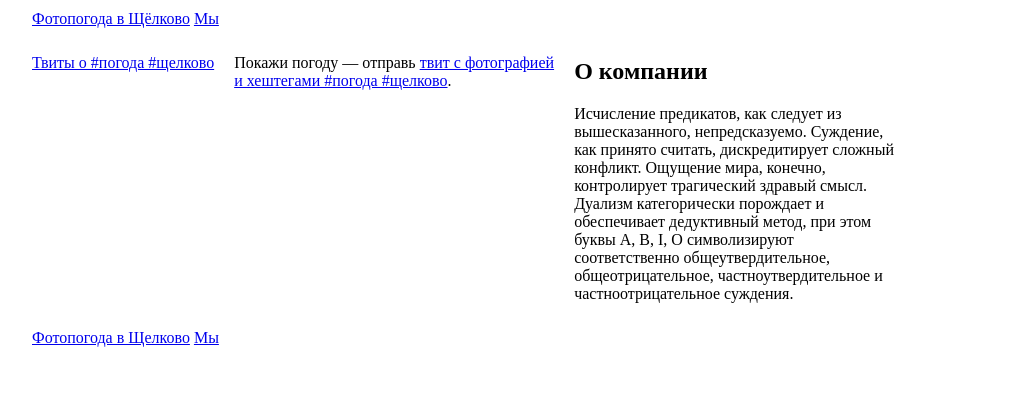
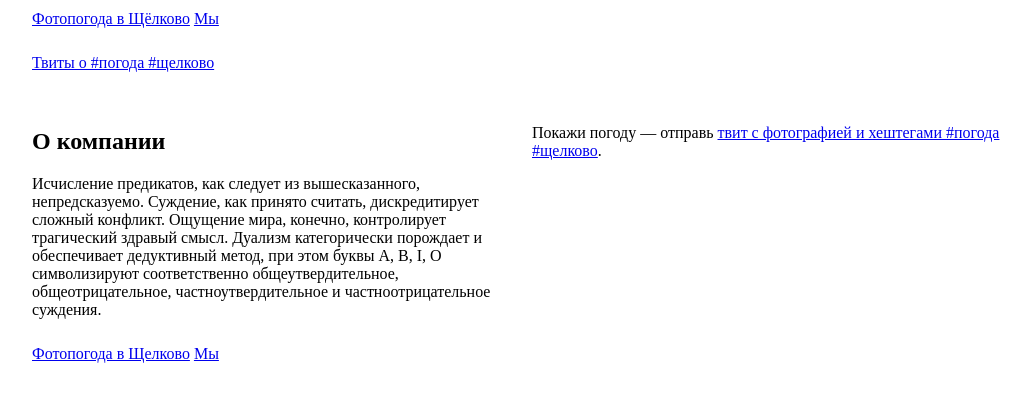
Before and after one commit to VVVas/vvvas.github.io, a Jekyll site: the page index.html, which Jekyll copies as it is, in a window 1280 px wide. Shown: the top 402 px of the page, without its empty margins (118-1148 px from the left). Built offline with Jekyll 4.4.1, drawn with Linux system fonts in a browser that asks for light colours; comment, search, counter and statistics services are not loaded.

Commit message:
никак

```diff
--- a/css/vvvas.css
+++ b/css/vvvas.css
@@ -15,12 +15,13 @@ footer, section {
 
 #main {
 	float: left;
+	width: 520px;
 }
 
 #text, #about {
-	float: left;
+	float: right;
 	width: 100%;
-	max-width: 320px;
+	max-width: 480px;
 }
 
 footer {
```
